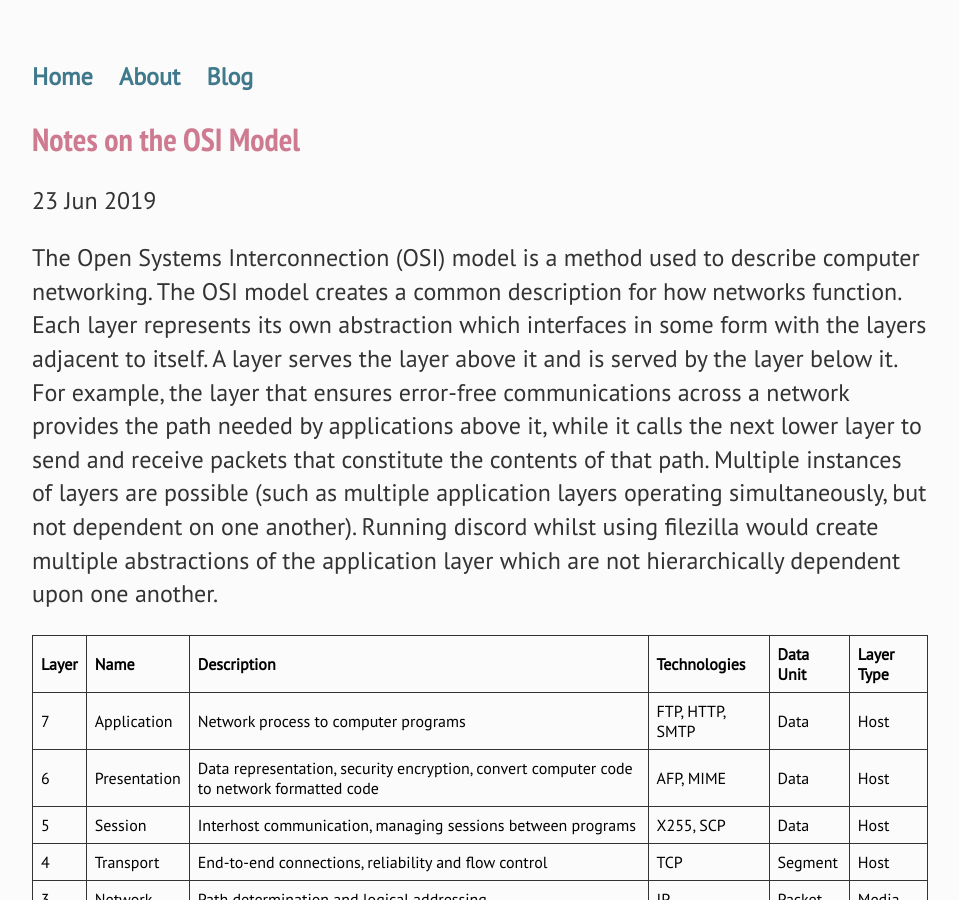
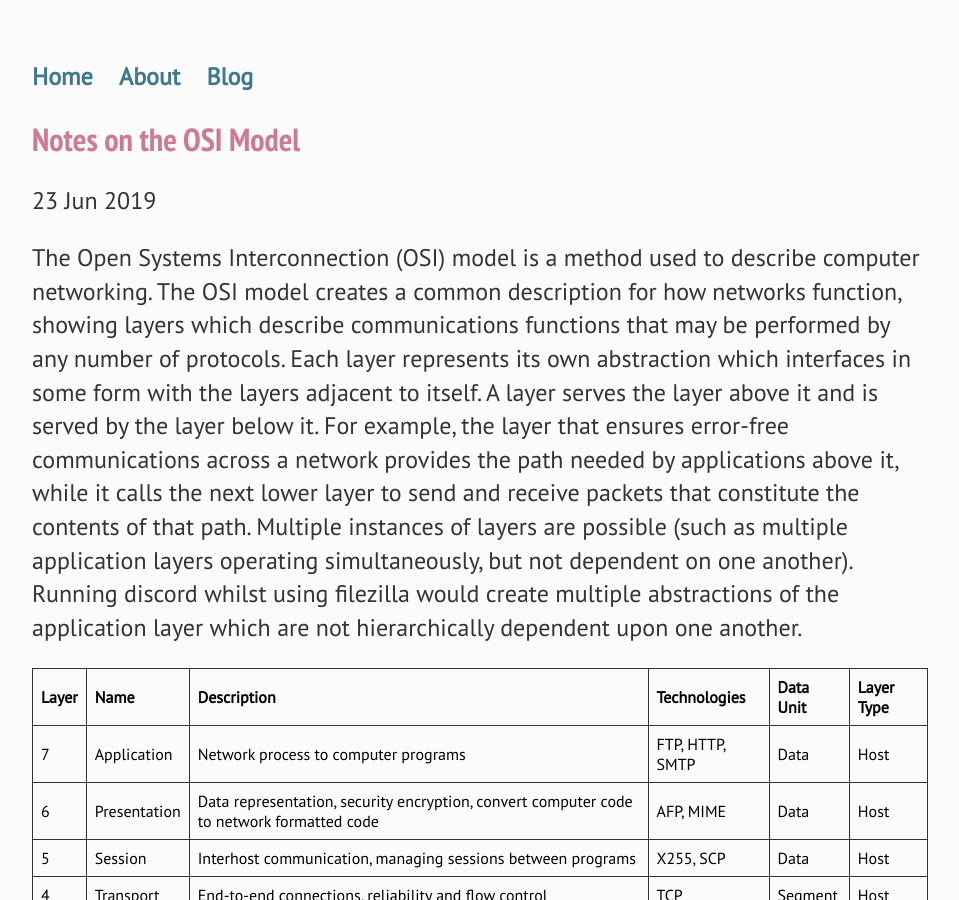
Before and after one commit to mmssr/mmssr.github.io, a Jekyll site: the page built from _posts/2019-06-23-Notes on the OSI Model.md, in a window 1280 px wide and 900 px high. Shown: the whole window, without its empty margins (160-1119 px from the left). Built offline with Jekyll 4.4.1, drawn with Linux system fonts in a browser that asks for light colours.

Commit message:
Update 2019-06-23-Notes on the OSI Model.md

```diff
--- a/_posts/2019-06-23-Notes on the OSI Model.md
+++ b/_posts/2019-06-23-Notes on the OSI Model.md
@@ -4,7 +4,7 @@
 date: 2019-06-23
 ---
 
-The Open Systems Interconnection (OSI) model is a method used to describe computer networking. The OSI model creates a common description for how networks function. Each layer represents its own abstraction which interfaces in some form with the layers adjacent to itself. A layer serves the layer above it and is served by the layer below it. For example, the layer that ensures error-free communications across a network provides the path needed by applications above it, while it calls the next lower layer to send and receive packets that constitute the contents of that path. Multiple instances of layers are possible (such as multiple application layers operating simultaneously, but not dependent on one another). Running discord whilst using filezilla would create multiple abstractions of the application layer which are not hierarchically dependent upon one another.
+The Open Systems Interconnection (OSI) model is a method used to describe computer networking. The OSI model creates a common description for how networks function, showing layers which describe communications functions that may be performed by any number of protocols. Each layer represents its own abstraction which interfaces in some form with the layers adjacent to itself. A layer serves the layer above it and is served by the layer below it. For example, the layer that ensures error-free communications across a network provides the path needed by applications above it, while it calls the next lower layer to send and receive packets that constitute the contents of that path. Multiple instances of layers are possible (such as multiple application layers operating simultaneously, but not dependent on one another). Running discord whilst using filezilla would create multiple abstractions of the application layer which are not hierarchically dependent upon one another.
 
 | Layer | Name | Description |Technologies|Data Unit|Layer Type|
 |-------|-------|-------|-------|-------|-------|
```
